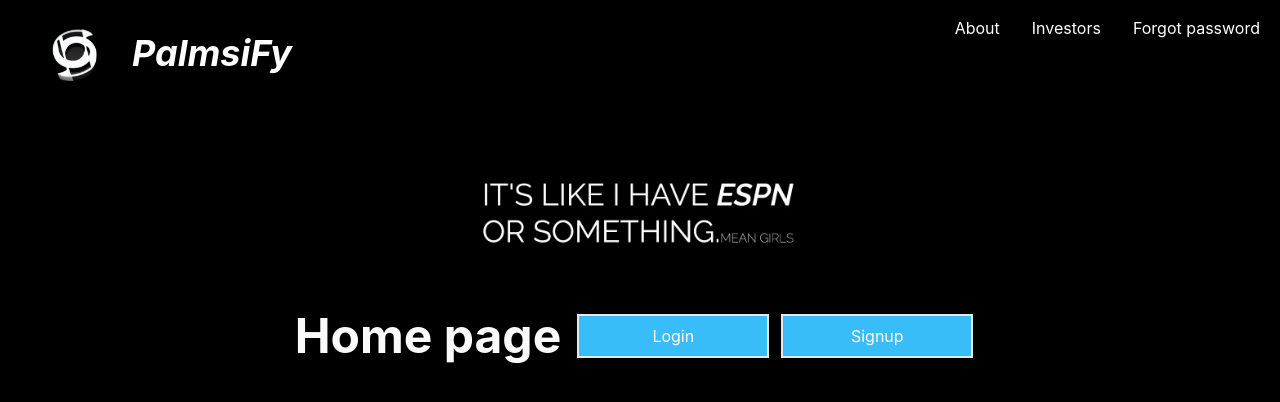
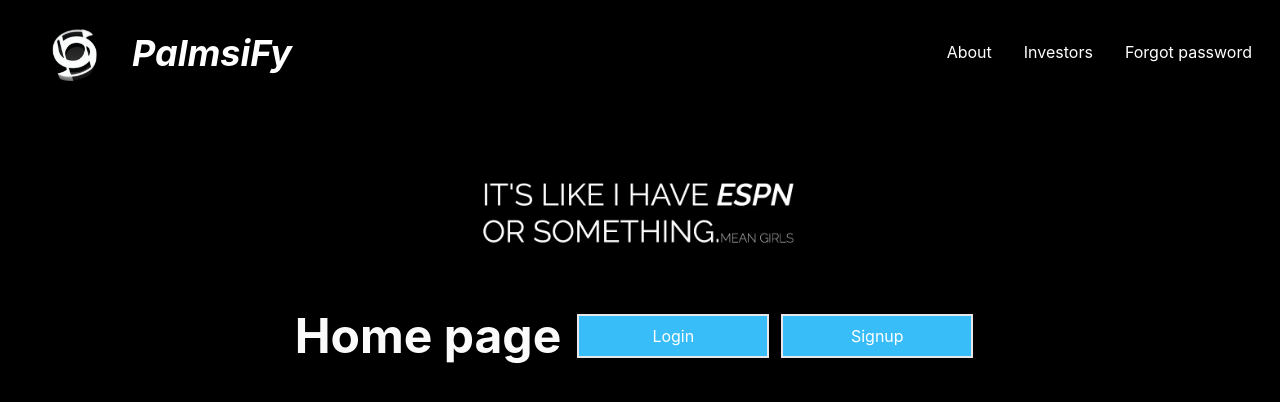
Before and after one commit to italianPalms/palmsiFy, a React (Create React App) app: page / in a window 1280 px wide. Shown: the top 402 px of the page. Built offline with nearby package versions, Linux system fonts and the light colour scheme.

Commit message:
adjust the top margin according to logo

```diff
--- a/src/components/Header.js
+++ b/src/components/Header.js
@@ -35,7 +35,7 @@ export default function Header() {
             </button>
         </div>
 
-        <div className="fixed top-0 right-0 flex justify-between items-start">
+        <div className="fixed top-0 right-0 flex justify-between items-start mt-6">
 
         <button className="p-1 m-3"
         onClick={about}
@@ -45,7 +45,7 @@ export default function Header() {
         onClick={investors}
         >Investors</button>
 
-        <button className="p-1 m-3 mr-4"
+        <button className="p-1 m-3 mr-6"
         onClick={forgotPassword}
         >Forgot password</button>
         </div>
```
